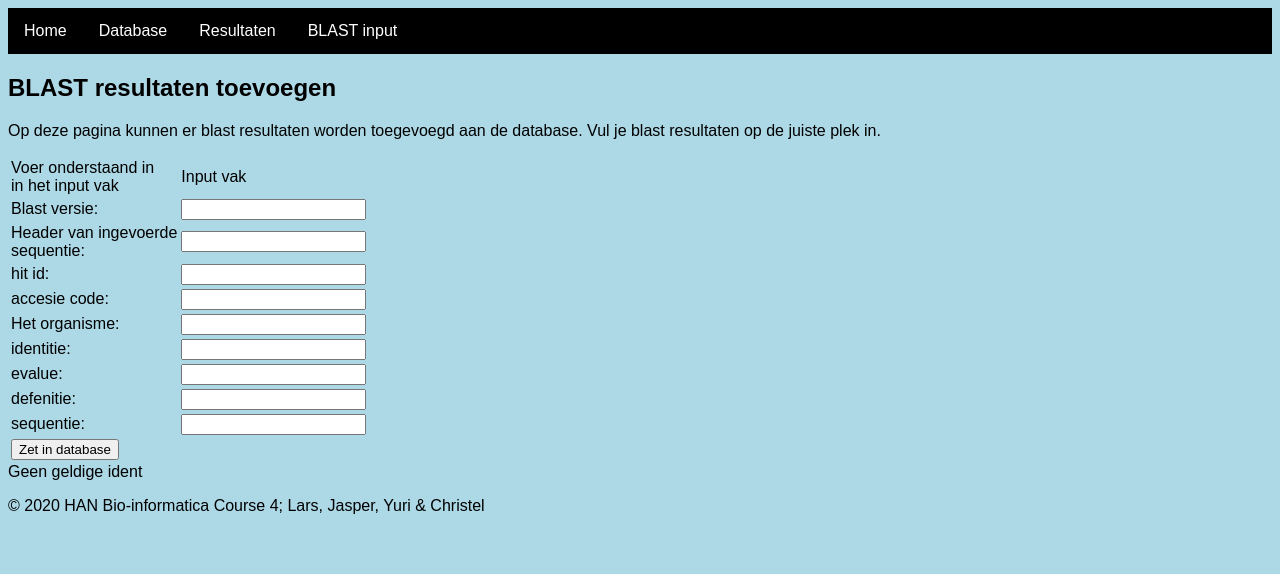
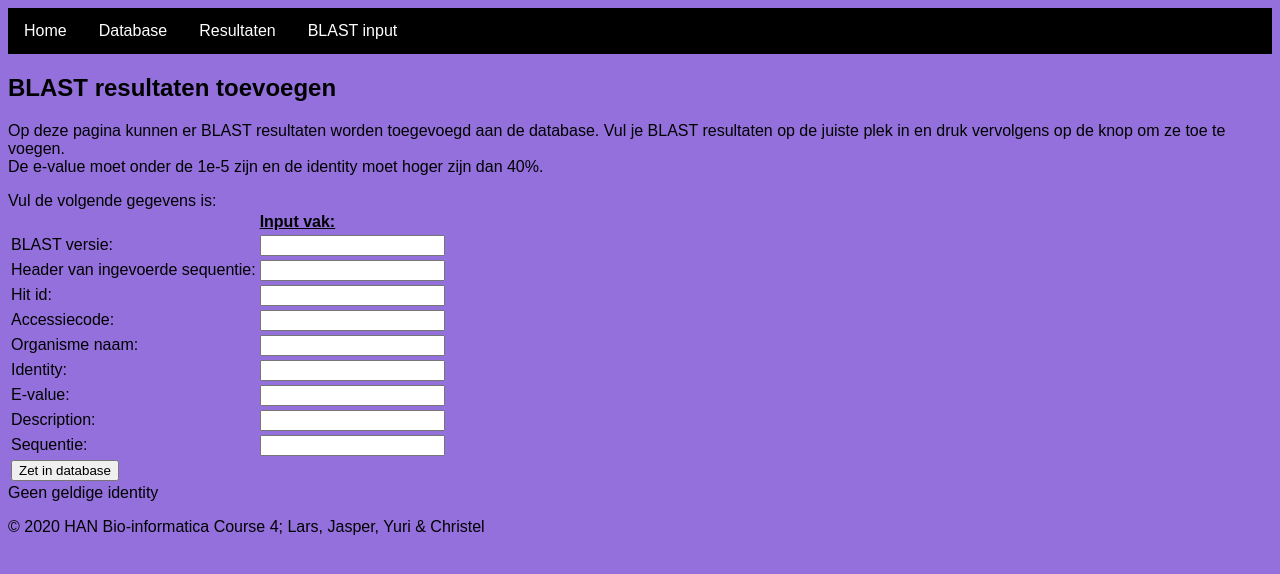
Before and after one commit to JasperVersantvoort/blok4afvink2, a Flask app: page /blast.html in a window 1280 px wide. Shown: the top 574 px of the page. Run offline with Flask 2, Linux system fonts and the light colour scheme.

Commit message:
alleen de resultaten pagina moet nog

```diff
--- a/application.py
+++ b/application.py
@@ -26,13 +26,29 @@ def website_home():
     return render_template("project.html")
 
 
-@app.route('/resultaten.html')
+@app.route('/resultaten.html', methods=["POST", "GET"])
 def resultaten():
     """
-    Geeft een pagina weer met de belangrijkste resultaten
-    :return: De html pagina met resultaten
+
+    :return:
     """
-    return render_template("resultaten.html")
+    conn = mysql.connector.connect(host='hannl-hlo-bioinformatica'
+                                        '-mysqlsrv.mysql.database'
+                                        '.azure.com',
+                                   user='mlfrg@hannl-hlo'
+                                        '-bioinformatica-mysqlsrv',
+                                   password='chocolade45', db='mlfrg')
+    cursor = conn.cursor()
+
+    aantal = "select o.name, count(organism_id) as Occurence from  " \
+            "results join organism o on results.organism_id = o.id " \
+            "group by organism_id order by Occurence DESC limit 10;"
+    print(aantal)
+    cursor.execute(aantal)
+    rows = cursor.fetchall()
+    cursor.close()
+    conn.close()
+    return rows
 
 
 @app.route('/blast.html', methods=["POST", "GET"])
@@ -53,12 +69,12 @@ def blast():
             ident = int(ident)
             if ident < 40:
                 return render_template("blast.html",
-                                       reactie="te lage ident")
+                                       reactie="Te lage identity")
             else:
                 ident = str(ident)
         except ValueError:
             return render_template("blast.html",
-                                   reactie="Geen geldige ident")
+                                   reactie="Geen geldige identity")
         # kijkt of de evalue aan de eisen voeldoet en of het een getal is
         evalue = request.args.get("evalue", "None")
         try:
@@ -66,13 +82,13 @@ def blast():
             if evalue >= 0.00001:
                 return render_template("blast.html",
                                        reactie=
-                                       "te hoge evalue")
+                                       "Te hoge e-value")
             else:
                 evalue = str(evalue)
         except ValueError:
             return render_template("blast.html",
                                    reactie=
-                                   "Geen geldige evalue")
+                                   "Geen geldige e-value")
 
         defen = request.args.get("defenitie", "None")
         qseq = request.args.get("qseq", "None")
@@ -80,12 +96,11 @@ def blast():
                 or acc == "None" or organisme == "None" or organisme == "None" \
                 or ident == "None" or evalue == "None" or defen == "None" \
                 or qseq == "None":
-            print("if dus minimaal een is None")
+            # print("if dus minimaal een is None")
             print(blast_version, header, hit_id)
             return render_template("blast.html",
                                    reactie=
                                    "Het invoeren is mislukt")
-
         else:
             print("Alles heeft een waarde")
             connector(blast_version, header, hit_id, acc, organisme, ident,
@@ -234,7 +249,7 @@ def connector(blast_version, header, hit_id, acc, organisme, ident,
                 organism = organisme.replace("'", "")
             check_organism_execute = "select id from organism " \
                                      "where name = '" + organisme + "';"
-            print("organisme: ", check_organism_execute)
+            print("Organisme: ", check_organism_execute)
             cursor.execute(check_organism_execute)
             check_organism = cursor.fetchall()
 
@@ -254,8 +269,6 @@ def connector(blast_version, header, hit_id, acc, organisme, ident,
             else:
                 org_id = check_organism[0][0]
 
-
-
         # Als er in defen een ' staat dan wordt die weg gehaald
         # Anders geeft dit fouten in de query
         if "'" in defen:
@@ -273,14 +286,13 @@ def connector(blast_version, header, hit_id, acc, organisme, ident,
                          + evalue + ",null,null," + str(
             res_seq_id[0][0]) + ",'" + defen + "'," + str(
             org_id) + ",'" + blast_version + "');"
-        print("results: ", execute_result)
+        print("Results: ", execute_result)
         cursor.execute(execute_result)
         conn.commit()
-
         cursor.close()
         conn.close()
     except IndexError:
-        print("index error")
+        print("Index Error")
         pass
 
 
--- a/static/project.css
+++ b/static/project.css
@@ -1,7 +1,7 @@
 /* Dit is algemeen op de hele website */
 body {
     font-family: sans-serif;
-    background-color: lightblue;
+    background-color: mediumpurple;
     color: black;
 }
 /*Dit komende stukje is voor de navagatiebalk bovenaan de paginas*/
@@ -45,5 +45,5 @@ a:hover:not(.active) {
 }
 
 .footer{
-    text-align: center;
+    te: center;
 }
--- a/templates/blast.html
+++ b/templates/blast.html
@@ -1,42 +1,49 @@
 {% extends "project.html" %}
 {%  block title %}BLAST input{% endblock %}
 {%  block content %}
+
     <h2>BLAST resultaten toevoegen</h2>
     <p>
-    Op deze pagina kunnen er blast resultaten worden toegevoegd aan
-        de database. Vul je blast resultaten op de juiste plek in.
+        Op deze pagina kunnen er BLAST resultaten worden toegevoegd aan
+        de database. Vul je BLAST resultaten op de juiste plek in en
+        druk vervolgens op de knop om ze toe te voegen.
+        <br>
+        De e-value moet onder de 1e-5 zijn en de identity moet hoger
+        zijn dan 40%.
     </p>
+
+    <!-- De tabel om de gegevens in de database te zetten -->
     <table>
     <form method="GET">
     <label>
+        Vul de volgende gegevens is:
         <tr>
-            <td>Voer onderstaand in <br> in het input vak</td>
-        <td>Input vak</td><tr>
-            <td>Blast versie:</td>
+            <td></td>
+            <td><b><u>Input vak:</u></b></td><tr>
+            <td>BLAST versie:</td>
             <td><input type="text" name=blast></td><tr>
-            <td>Header van ingevoerde <br>sequentie: </td>
+            <td>Header van ingevoerde sequentie:</td>
             <td><input type="text" name=header></td><tr>
-            <td>hit id:</td>
+            <td>Hit id:</td>
             <td><input type="text" name=hit_id></td><tr>
-            <td>accesie code:</td>
+            <td>Accessiecode:</td>
             <td> <input type="text" name=acc></td><tr>
-            <td>Het organisme:  </td>
+            <td>Organisme naam:</td>
             <td><input type="text" name=organisme></td><tr>
-            <td>identitie:</td>
+            <td>Identity:</td>
             <td> <input type="text" name=ident></td><tr>
-            <td>evalue:</td>
+            <td>E-value:</td>
             <td> <input type="text" name=evalue></td><tr>
-            <td>defenitie:</td>
+            <td>Description:</td>
             <td> <input type="text" name=defenitie></td><tr>
-            <td>sequentie:</td>
-            <td> <input type="text" name=qseq></td><tr>
-
+            <td>Sequentie:</td>
+            <td><input type="text" name=qseq></td><tr>
             <td><button type="submit">Zet in database</button></td>
     </tr>
-
     </label>
-
     </form>
     </table>
+
     {{ reactie }}
+
 {% endblock %}
--- a/templates/project.html
+++ b/templates/project.html
@@ -1,4 +1,5 @@
 <!DOCTYPE html>
+<!--suppress ProblematicWhitespace -->
 <html lang="en">
 
 <head>
@@ -23,19 +24,24 @@
     </nav>
     {% endblock %}
 
-    <!-- Introductiestuje -->
+    <!-- Introductiestukje -->
     {% block content %}
-        <h2>Welkom bij deze pagina!</h2>
-        <p>Om de effecten van micro-organismen op de compostering te
-            achterhalen zijn de eiwitsequenties van in compost
-            gevonden micro-organismen getest en zijn naar
-            overeenkomstige sequenties gezocht in de NCBI GenBank.
+        <h1>Micro-organismen uit champignoncompost</h1>
+        <p>
+            Om de bepaalde effecten van micro-organismen op de
+            compostering van champignons te achterhalen zijn de
+            eiwitsequenties van in compost gevonden micro-organismen
+            getest. Er zijn naar overeenkomstige sequenties gezocht
+            in de NCBI GenBank. Deze data is verkregen door het HAN
+            Biocentre.
+            <br>
             De resultaten hiervan worden op deze site weergeven onder
             het kopje database.
         </p>
         <!-- poging tot een plaatje -->
-        <img src="templates/Champignon.jpg" alt="champignon" >
+        <img src="/static/champignon.jpg" alt="champignon">
     {% endblock %}
+
 
     <!-- Hier komt de footer te staan -->
         {% block footer %}
--- a/templates/resultaten.html
+++ b/templates/resultaten.html
@@ -15,5 +15,7 @@
                 <td></td>
                 <td></td>
             </tr>
-    </table>
+        </table>
+
+
 {% endblock %}
```
Also changed, not shown: templates/database.html (+22 -13 lines), static/champignon.jpg (renamed from templates/Champignon.jpg), templates/champignon.jpg (added).
